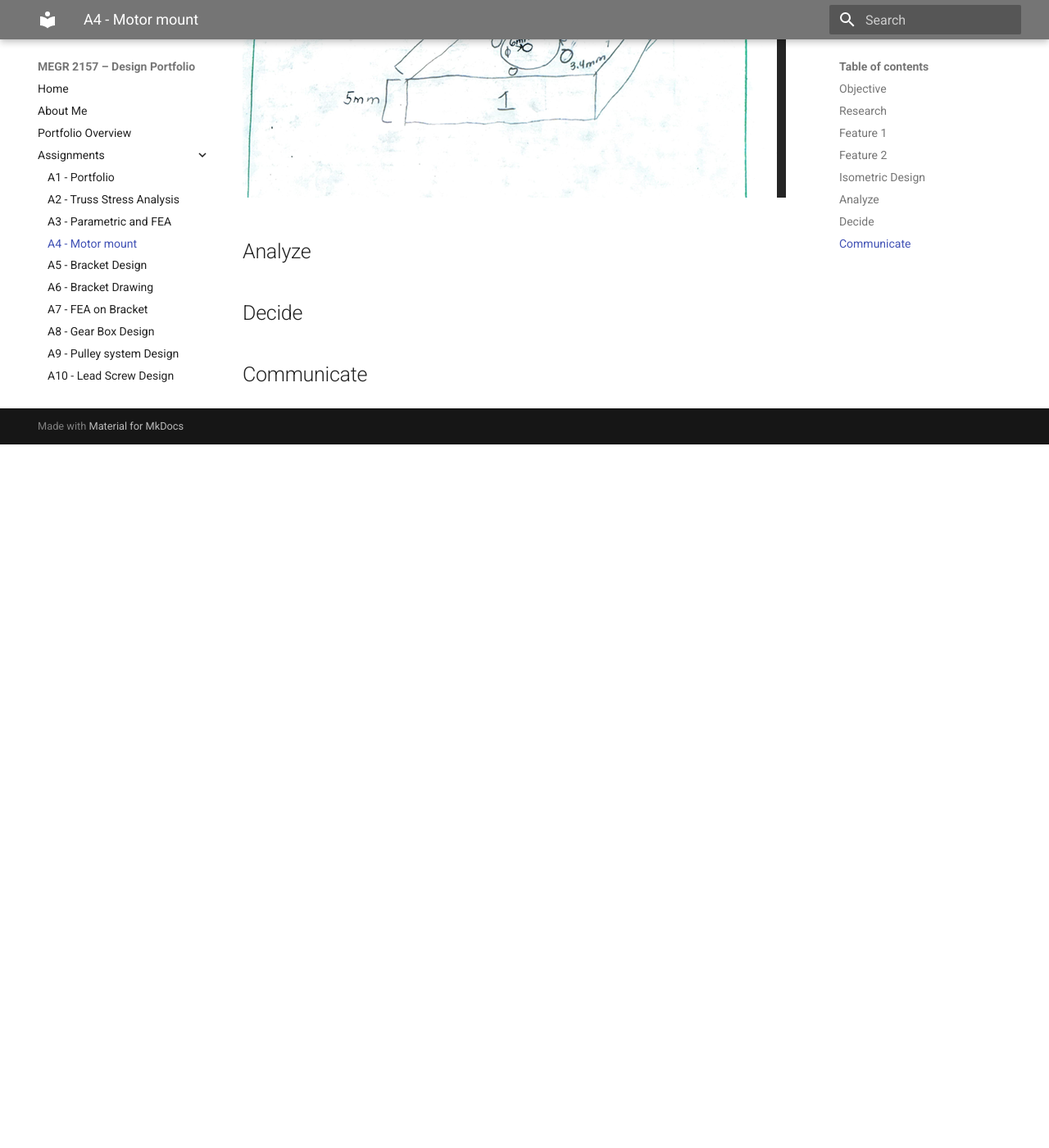
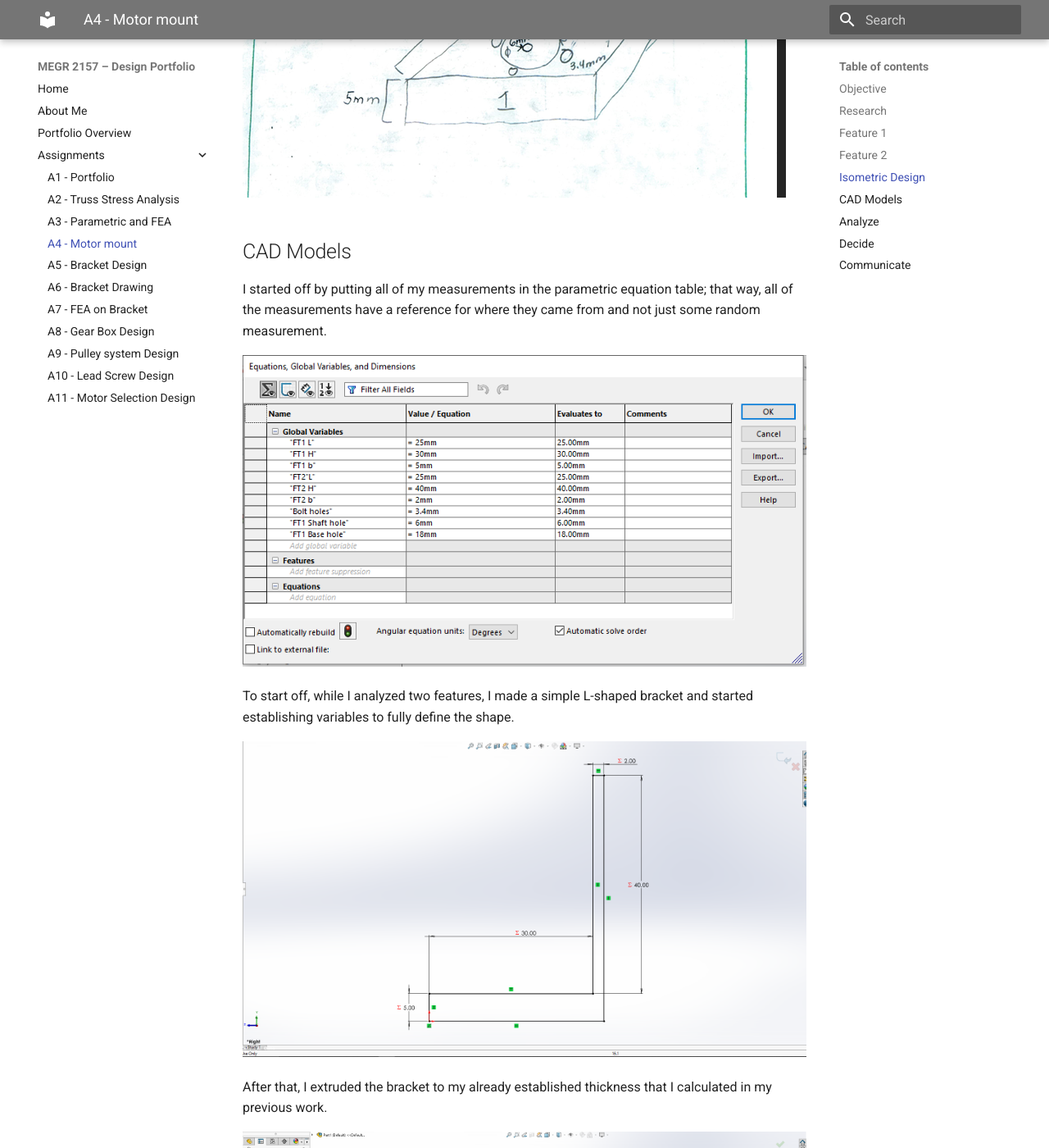
Before and after one commit to JHernPR/MEGR-2157-portfolio, an MkDocs documentation site: the page built from docs/assignments/A04/index.md, in a window 1280 px wide and 1400 px high, scrolled down 4320 px. Shown: the whole window at 82% size. Built offline with MkDocs 1.6.1 and Material for MkDocs 9.7.7, drawn with Linux system fonts in a browser that asks for light colours; before the commit the page ends 4862 px from its top, so only the background shows below that.

Commit message:
Update index.md

```diff
--- a/docs/assignments/A04/index.md
+++ b/docs/assignments/A04/index.md
@@ -41,6 +41,19 @@ I used the values I discovered using my calculations to make a hand-drawn isomet
 
 ![Iso](A4ISOdraw.PNG)
 
+## CAD Models
+
+I started off by putting all of my measurements in the parametric equation table; that way, all of the measurements have a reference for where they came from and not just some random measurement.
+
+![CAD](A4para.PNG)
+
+To start off, while I analyzed two features, I made a simple L-shaped bracket and started establishing variables to fully define the shape.
+
+![hellothere](A2pt1.PNG)
+
+After that, I extruded the bracket to my already established thickness that I calculated in my previous work.
+
+![generalkenobi](A4Thickness.PNG)
 ## Analyze
 
 
```
